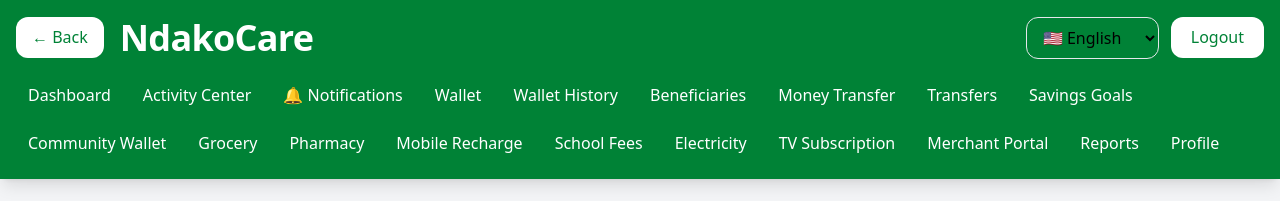
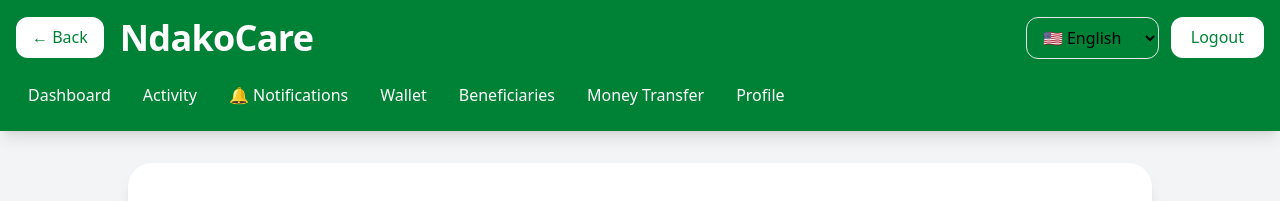
Before and after one commit to fpaida/ndakocare, a Next.js app: page /transfer in a window 1280 px wide. Shown: the top 201 px of the page. Built offline with nearby package versions, Linux system fonts and the light colour scheme; no server answers.

Commit message:
feat: simplify dashboard navigation

```diff
--- a/app/components/Navbar.tsx
+++ b/app/components/Navbar.tsx
@@ -90,29 +90,23 @@
       </div>
     </div>
 
-   {/* Navigation */}
+ {/* Navigation */}
 <div className="flex flex-wrap items-center gap-2 pb-4 text-sm md:text-base">
 
-  {/* Dashboard */}
   <Link href="/dashboard" className={navLink}>
     Dashboard
   </Link>
 
   <Link href="/activity" className={navLink}>
-    Activity Center
+    Activity
   </Link>
 
   <Link href="/notifications" className={navLink}>
     🔔 Notifications
   </Link>
 
-  {/* Wallet */}
   <Link href="/wallet" className={navLink}>
     Wallet
-  </Link>
-
-  <Link href="/wallet/history" className={navLink}>
-    Wallet History
   </Link>
 
   <Link href="/beneficiaries" className={navLink}>
@@ -123,59 +117,10 @@
     Money Transfer
   </Link>
 
-  <Link href="/transfer-history" className={navLink}>
-    Transfers
-  </Link>
-
-  {/* Fintech */}
-  <Link href="/savings" className={navLink}>
-    Savings Goals
-  </Link>
-
-  <Link href="/community-wallet" className={navLink}>
-    Community Wallet
-  </Link>
-
-  {/* Family Services */}
-  <Link href="/grocery" className={navLink}>
-    Grocery
-  </Link>
-
-  <Link href="/pharmacy" className={navLink}>
-    Pharmacy
-  </Link>
-
-  <Link href="/recharge" className={navLink}>
-    Mobile Recharge
-  </Link>
-
-  <Link href="/pay-school-fees" className={navLink}>
-    School Fees
-  </Link>
-
-  <Link href="/pay-electricity" className={navLink}>
-    Electricity
-  </Link>
-
-  <Link href="/pay-tv" className={navLink}>
-    TV Subscription
-  </Link>
-
-  {/* Business */}
-  <Link href="/merchant-portal" className={navLink}>
-    Merchant Portal
-  </Link>
-
-  <Link href="/reports" className={navLink}>
-    Reports
-  </Link>
-
-  {/* Profile */}
   <Link href="/profile" className={navLink}>
     Profile
   </Link>
 
-  {/* Admin */}
   {isAdmin && (
     <Link
       href="/admin"
```
